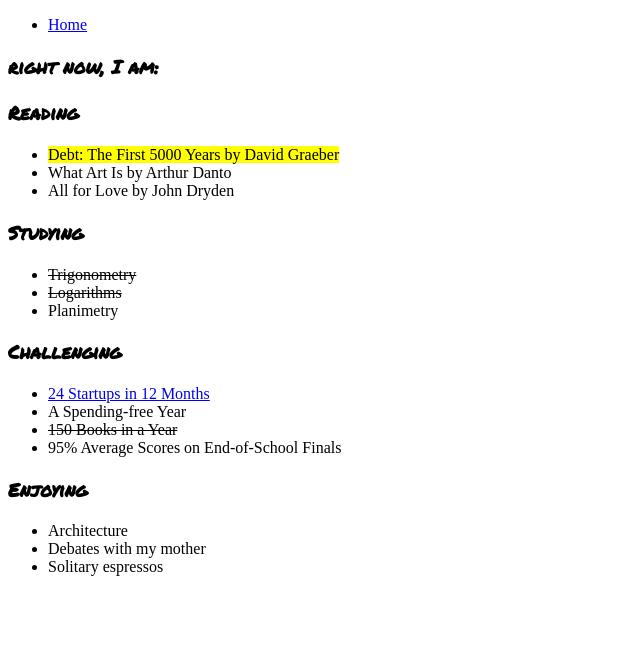
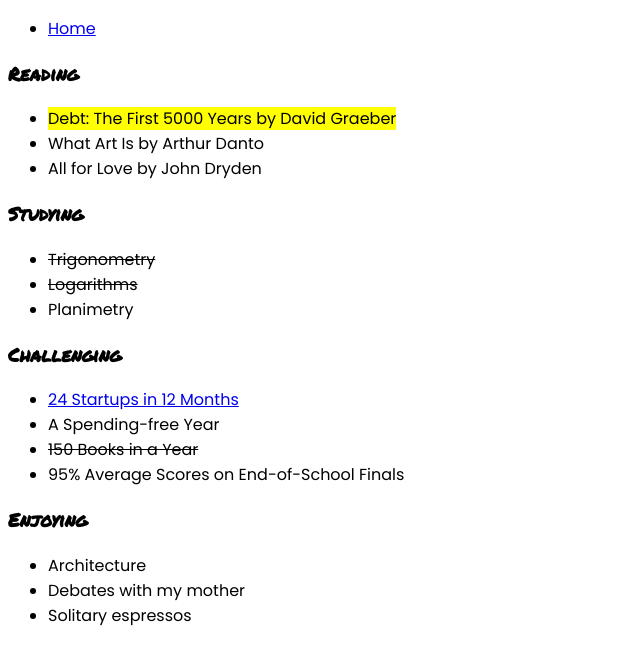
Before and after one commit to egor6417/blog, a plain HTML site: page now.html in a window 1280 px wide. Shown: the whole page, without its empty margins (0-640 px from the left). Drawn offline with Linux system fonts and the light colour scheme; a web font is replaced by a local one.

Commit message:
styling 2

```diff
--- a/now.html
+++ b/now.html
@@ -16,15 +16,18 @@ h3 {
 	text-color:rgb(120, 120, 120);
 }
 
-p {
+li {
 	font-family: 'Poppins', sans-serif;
+}
+
+a {
+	text-color: black;
 }
 
 </style>
 </head>
 
 <body>
-<h3>right now, I am:</h3>
 <h3>Reading</h3>
 	<ul>
 		<li><mark>Debt: The First 5000 Years by David Graeber</mark></li>
```
